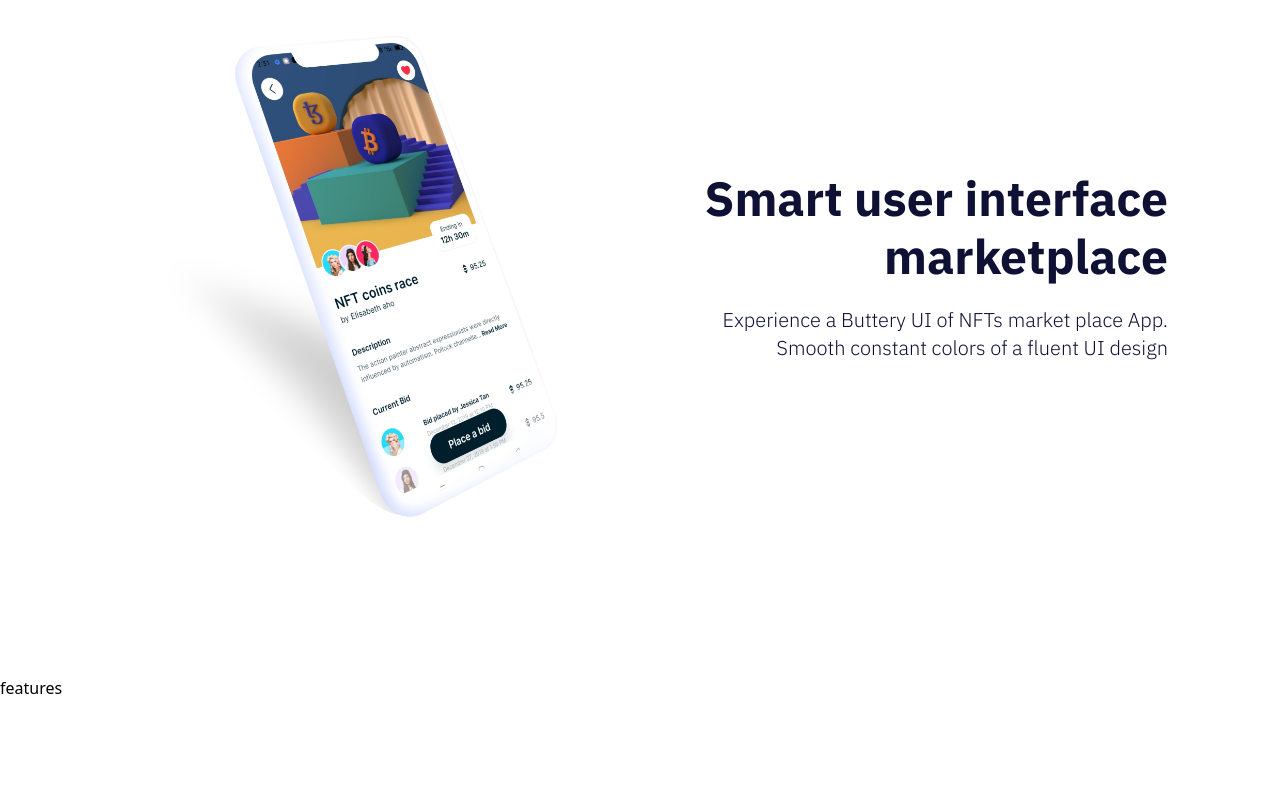
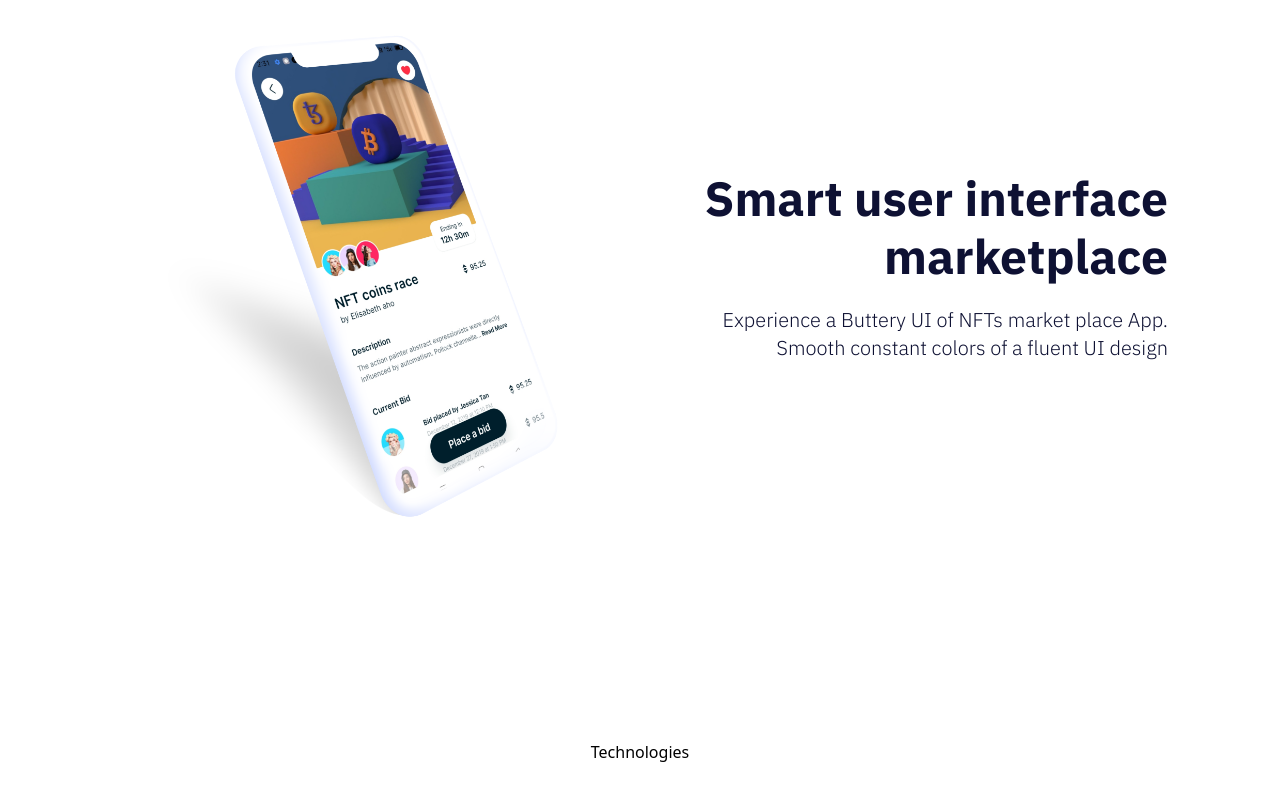
Before and after one commit to shahzaibansari123/Shezi-NftMarketPlaceShowCasePage, a React (Create React App) app: page / in a window 1280 px wide. Shown: the part 924-1724 px from the top of the page. Before the commit the page ends 1624 px from the top, so only its background shows below. Built offline with nearby package versions, Linux system fonts and the light colour scheme; the HTML template or start-up script is replaced by a standard one.

Commit message:
work complete

```diff
--- a/src/components/Features.jsx
+++ b/src/components/Features.jsx
@@ -4,8 +4,13 @@ import React from 'react'
 
 const Features = () => {
   return (
-    <div>
-      features
+    <div className={`${styles.bgPrimary} ${styles.section} banner03`}>
+      <div className={`${styles.subSection} flex-col text-center`}>
+        <div>
+          <h1>Technologies</h1>
+        </div>
+      </div>
+
     </div>
   )
 }
```
